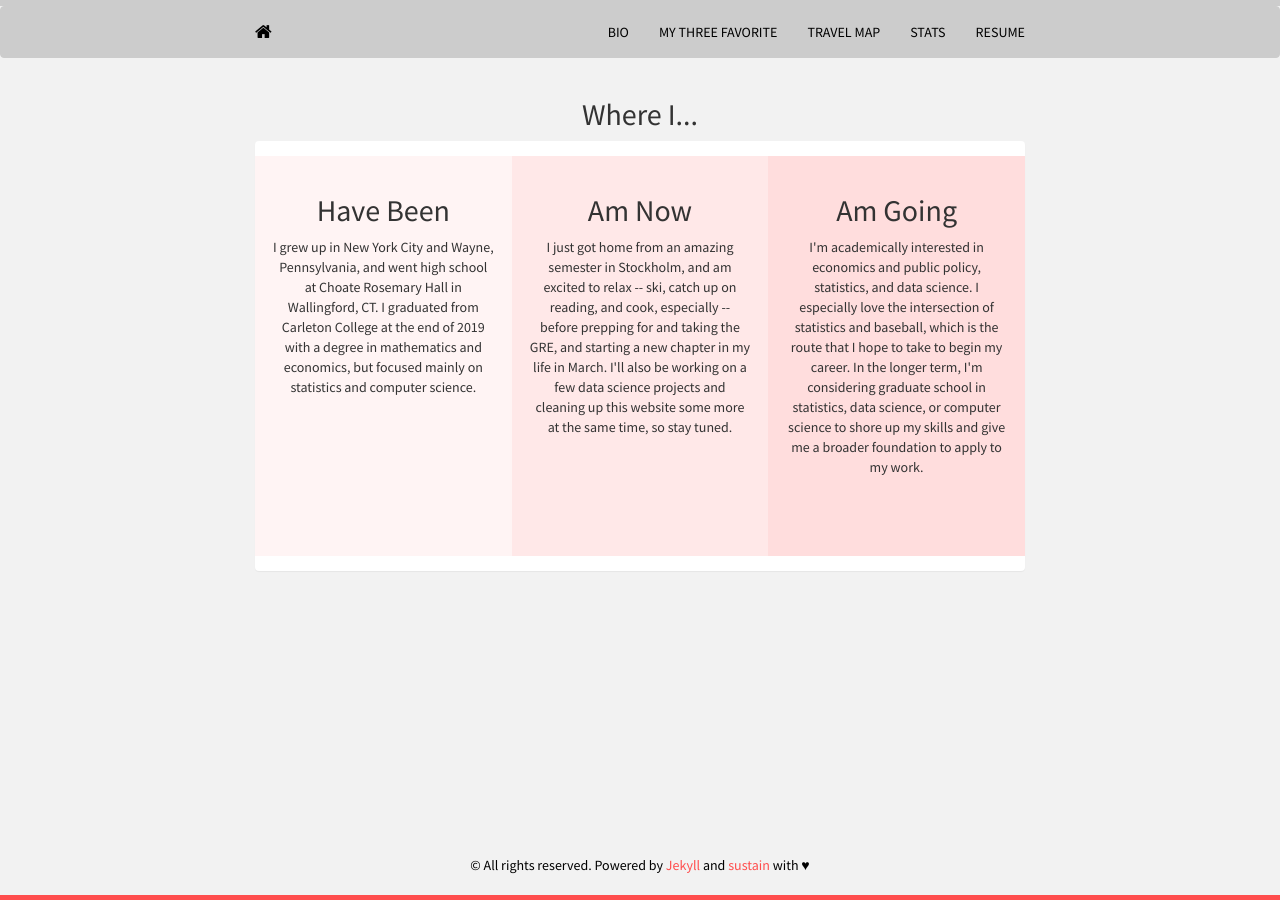
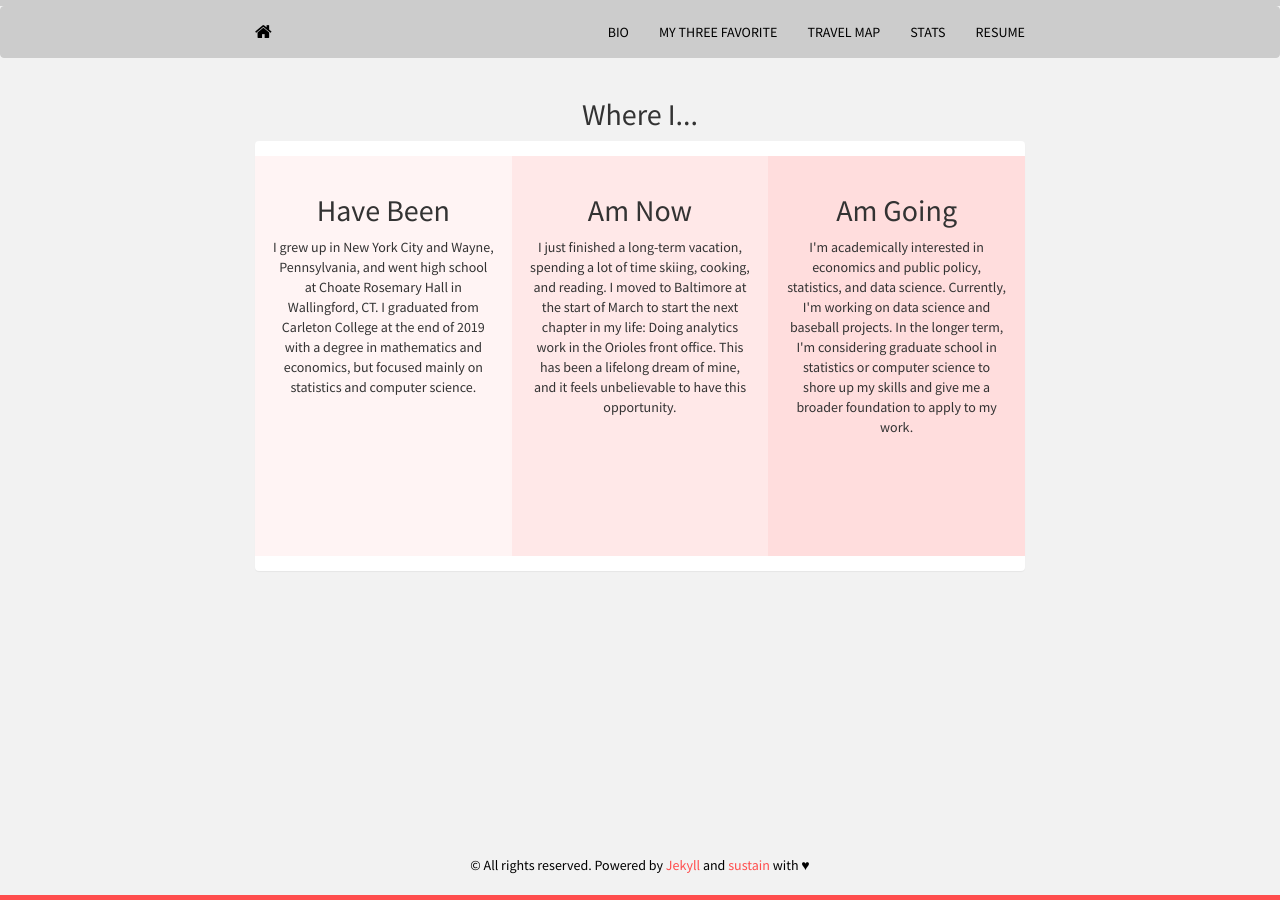
Before and after one commit to mrkaye97/mrkaye97.github.io, a Jekyll site: the page built from bio.html, in a window 1280 px wide. Built offline with Jekyll 4.4.1, drawn with Linux system fonts in a browser that asks for light colours; nearby versions of some CDN libraries.

Commit message:
bio update

```diff
--- a/bio.html
+++ b/bio.html
@@ -58,11 +58,11 @@ Title: Bio
 				  </div>
 				  <div class="column" style="background-color:#FF4D4D20;">
 				    <h2>Am Now</h2>
-				    <p>I just got home from an amazing semester in Stockholm, and am excited to relax -- ski, catch up on reading, and cook, especially -- before prepping for and taking the GRE, and starting a new chapter in my life in March. I'll also be working on a few data science projects and cleaning up this website some more at the same time, so stay tuned.</p>
+				    <p>I just finished a long-term vacation, spending a lot of time skiing, cooking, and reading. I moved to Baltimore at the start of March to start the next chapter in my life: Doing analytics work in the Orioles front office. This has been a lifelong dream of mine, and it feels unbelievable to have this opportunity.</p>
 				  </div>
 				  <div class="column" style="background-color:#FF4D4D30;">
 				    <h2>Am Going</h2>
-				    <p>I'm academically interested in economics and public policy, statistics, and data science. I especially love the intersection of statistics and baseball, which is the route that I hope to take to begin my career. In the longer term, I'm considering graduate school in statistics, data science, or computer science to shore up my skills and give me a broader foundation to apply to my work.</p>
+				    <p>I'm academically interested in economics and public policy, statistics, and data science. Currently, I'm working on data science and baseball projects. In the longer term, I'm considering graduate school in statistics or computer science to shore up my skills and give me a broader foundation to apply to my work.</p>
 				  </div>
 				</div>
 			</div>
```
